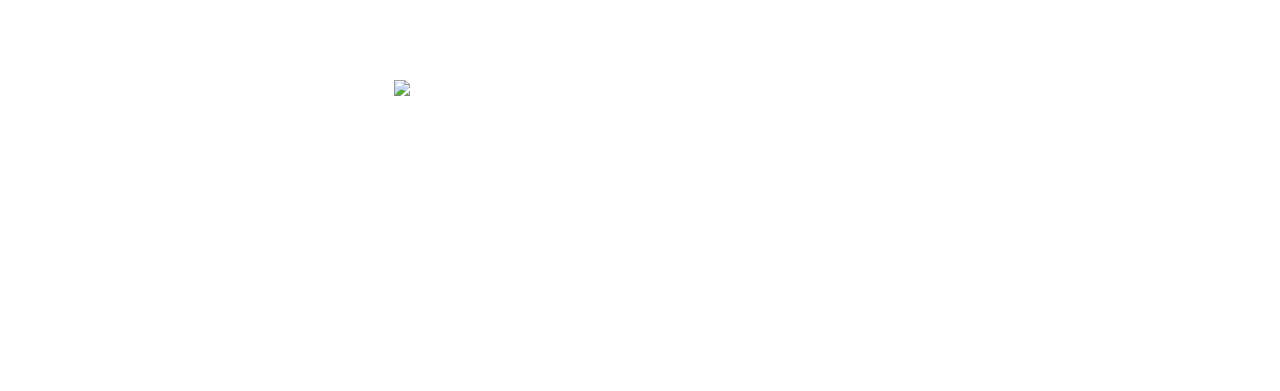
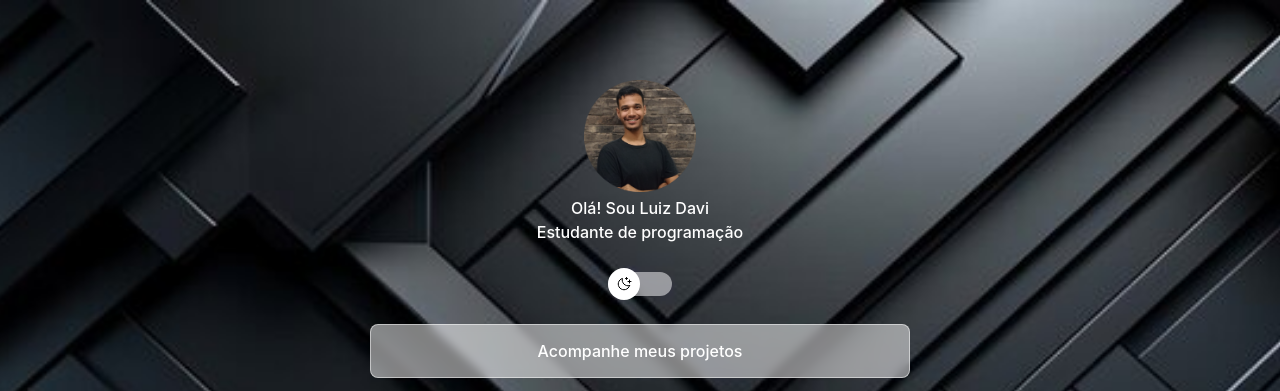
Before and after one commit to Luizdavi518/Projeto1, a plain HTML site: page index.html in a window 1280 px wide. Shown: the top 391 px of the page. Drawn offline with nearby package versions, Linux system fonts and the light colour scheme; the site is published under a folder, as on GitHub Pages, so addresses that start at the root find nothing.

Commit message:
correção de caminhos

```diff
--- a/index.html
+++ b/index.html
@@ -11,7 +11,7 @@
     <body>
   <div id="container">
     <div id="profile">
-      <img src="/assets/imagemluiz.png" alt="Foto de Mayk Brito sorrindo, usando óculos e camisa preta, barba e fundo amarelo">
+      <img src="assets/imagemluiz.png" alt= "Foto do Luiz Davi sorrindo, camiseta preta e de aparelho.">
       <p> Olá! Sou Luiz Davi <br> Estudante de programação </p>
     </div>
 
@@ -63,7 +63,7 @@
   <script nomodule src src="https://unpkg.com/ionicons@5.5.2/dist/ionicons/ionicons.js">
   </script>
 
-  <script src="/html/script.js"></script>
+  <script src="script.js"></script>
 
    </body>
 </html>
--- a/style.css
+++ b/style.css
@@ -6,22 +6,22 @@ box-sizing: border-box;
 
 :root {
     --text-color:white;
-    --bg-url: url(/assets/desktop.jpg);
+    --bg-url: url(assets/desktop.jpg);
     --stroke-color: rgba(255, 255, 255, 0.5);
     --surface-color: rgba(255, 255, 255, 0.5);
     --surface-color-hover: rgba(0, 0, 0, 0.02);
     --highlight-color: rgba(255, 255, 255, 0.2);
-    --switch-bg-url: url(/assets/moon-stars.svg)
+    --switch-bg-url: url(./assets/moon-stars.svg)
 }
 
 .light {
     --text-color:  black;
-    --bg-url: url(/assets/vector.jpg);
+    --bg-url: url(assets/vector.jpg);
     --stroke-color: rgba(0, 0, 0, 0.5);
     --surface-color: rgba(0, 0, 0, 0.05);
     --surface-color-hover: rgba(0, 0, 0, 0.02);
     --highlight-color: rgba(0, 0, 0, 0.1);
-    --switch-bg-url: url(/assets/sun.svg)
+    --switch-bg-url: url(assets/sun.svg)
 }
 
 body {
@@ -173,11 +173,11 @@ footer {
 /* media-queries*/
 @media (min-width: 700px) {
     :root {
-        --bg-url: url(/assets/desktop.jpg);
+        --bg-url: url(assets/desktop.jpg);
     }
 
     .light {
-        --bg-url: url(/assets/vector.jpg);
+        --bg-url: url(assets/vector.jpg);
     }
 }
 
```
Also changed, not shown: assets/{...}extensions.json (renamed from {...}extensions.json), assets/{...}settings.json (renamed from {...}settings.json).
